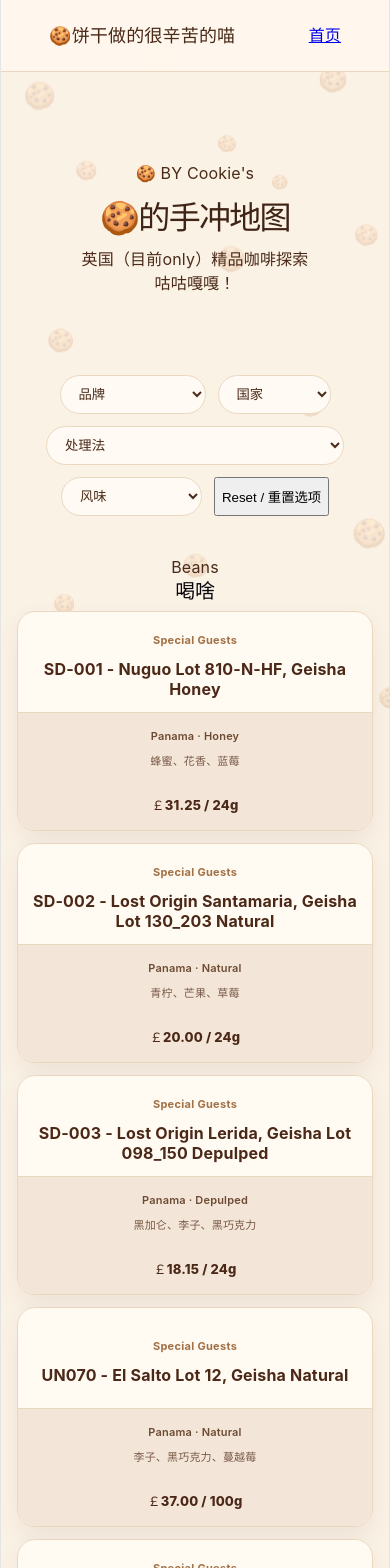
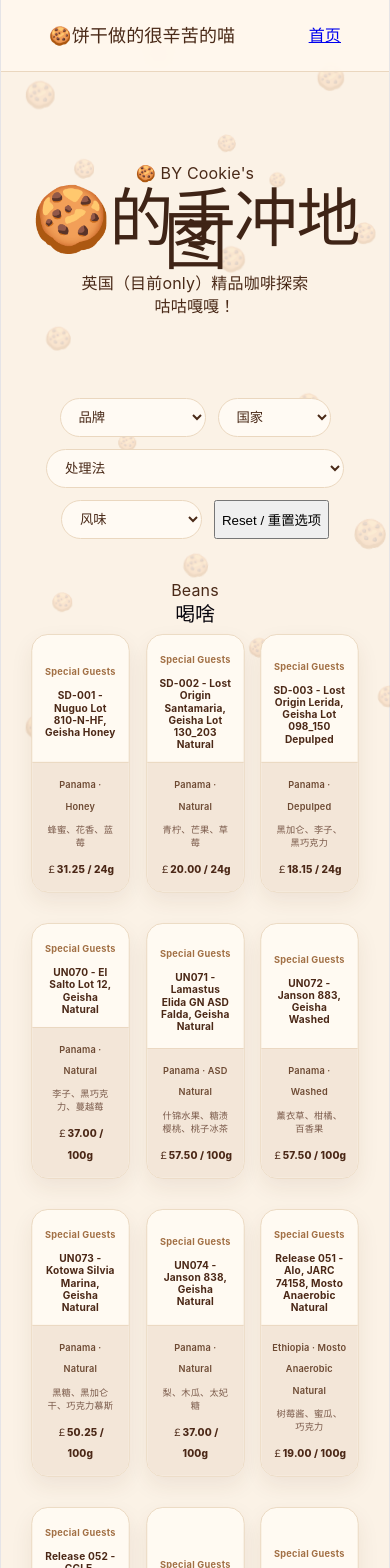
Before and after one commit to davisfang66/coffee-explorer, a React (Vite) app: page / in a window 390 px wide. Shown: the top 1568 px of the page. Built offline with nearby package versions, Linux system fonts and the light colour scheme.

Commit message:
fix mobile viewport

```diff
--- a/src/App.css
+++ b/src/App.css
@@ -366,13 +366,36 @@ body {
    VERY SMALL PHONE (iPhone SE)
 ========================= */
 
-@media (max-width: 420px) {
+
+/* =========================
+   MOBILE 3-COLUMN FIX
+========================= */
+
+@media (max-width: 768px) {
 
   .coffee-grid {
-    grid-template-columns: 1fr;
+    display: grid !important;
+    grid-template-columns: repeat(3, minmax(0, 1fr)) !important;
+    gap: 8px !important;
+    padding: 0 10px;
   }
 
-  .hero h1 {
-    font-size: 32px;
+  .coffee-card {
+    transform: scale(0.92);
+    transform-origin: top center;
+  }
+
+  .coffee-card h3 {
+    font-size: 11px;
+  }
+
+  .coffee-brand,
+  .coffee-meta,
+  .coffee-flavor {
+    font-size: 10px;
+  }
+
+  .coffee-price {
+    font-size: 11px;
   }
 }
```
